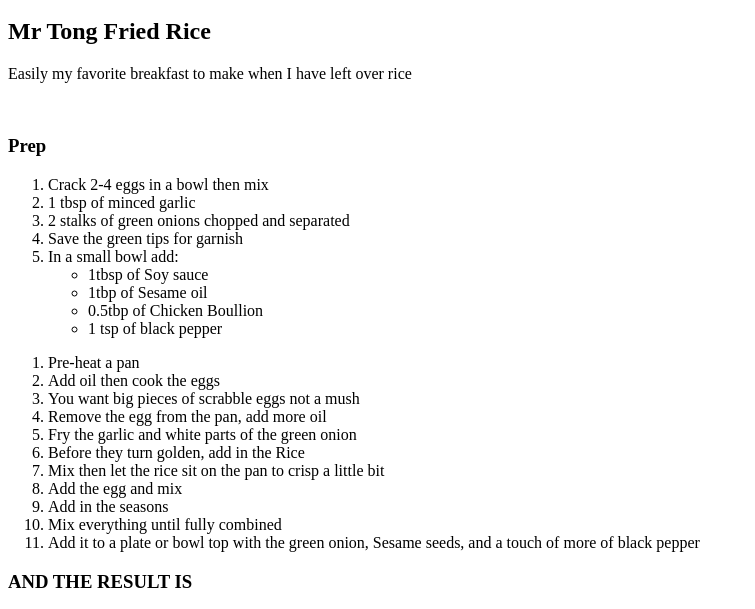
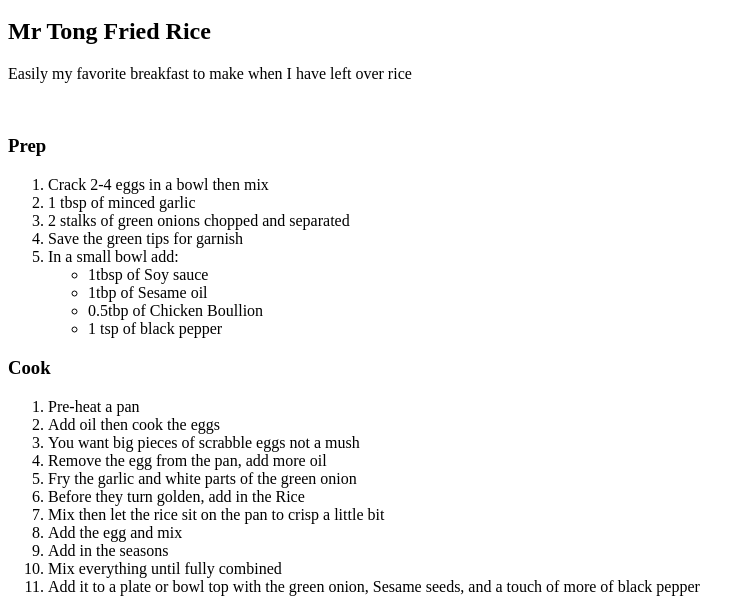
Before and after one commit to tongchhin70/odin-recipes, a plain HTML site: page fried-rice.html in a window 1280 px wide. Shown: the part 154-763 px from the top of the page, without its empty margins (0-755 px from the left). Drawn offline with Linux system fonts and the light colour scheme.

Commit message:
fixed typo

```diff
--- a/fried-rice.html
+++ b/fried-rice.html
@@ -31,6 +31,7 @@
             </ul>
         </li>
     </ol>
+    <h3>Cook</h3>
     <ol>
         <li>Pre-heat a pan</li>
         <li>Add oil then cook the eggs</li>
```
